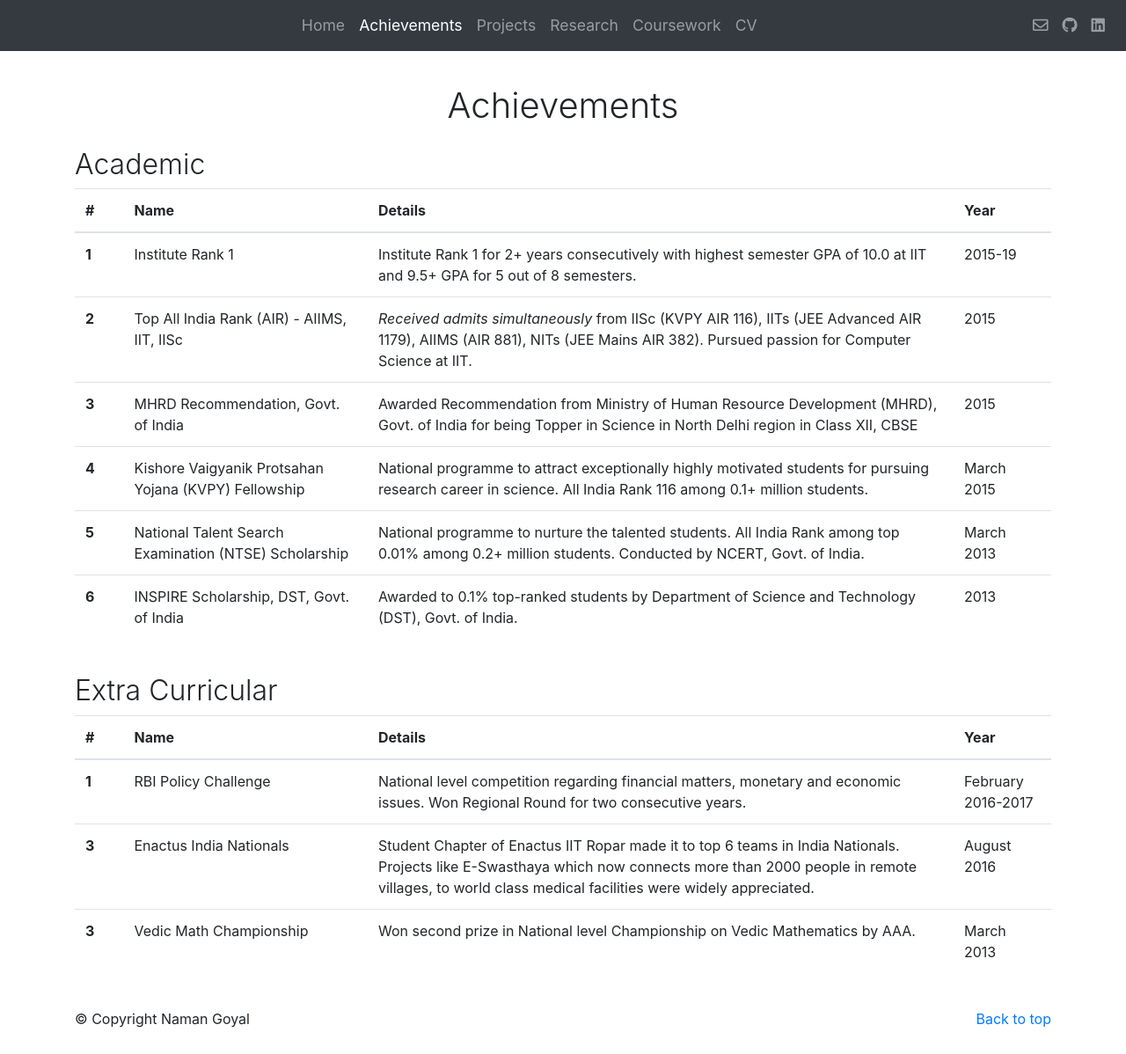
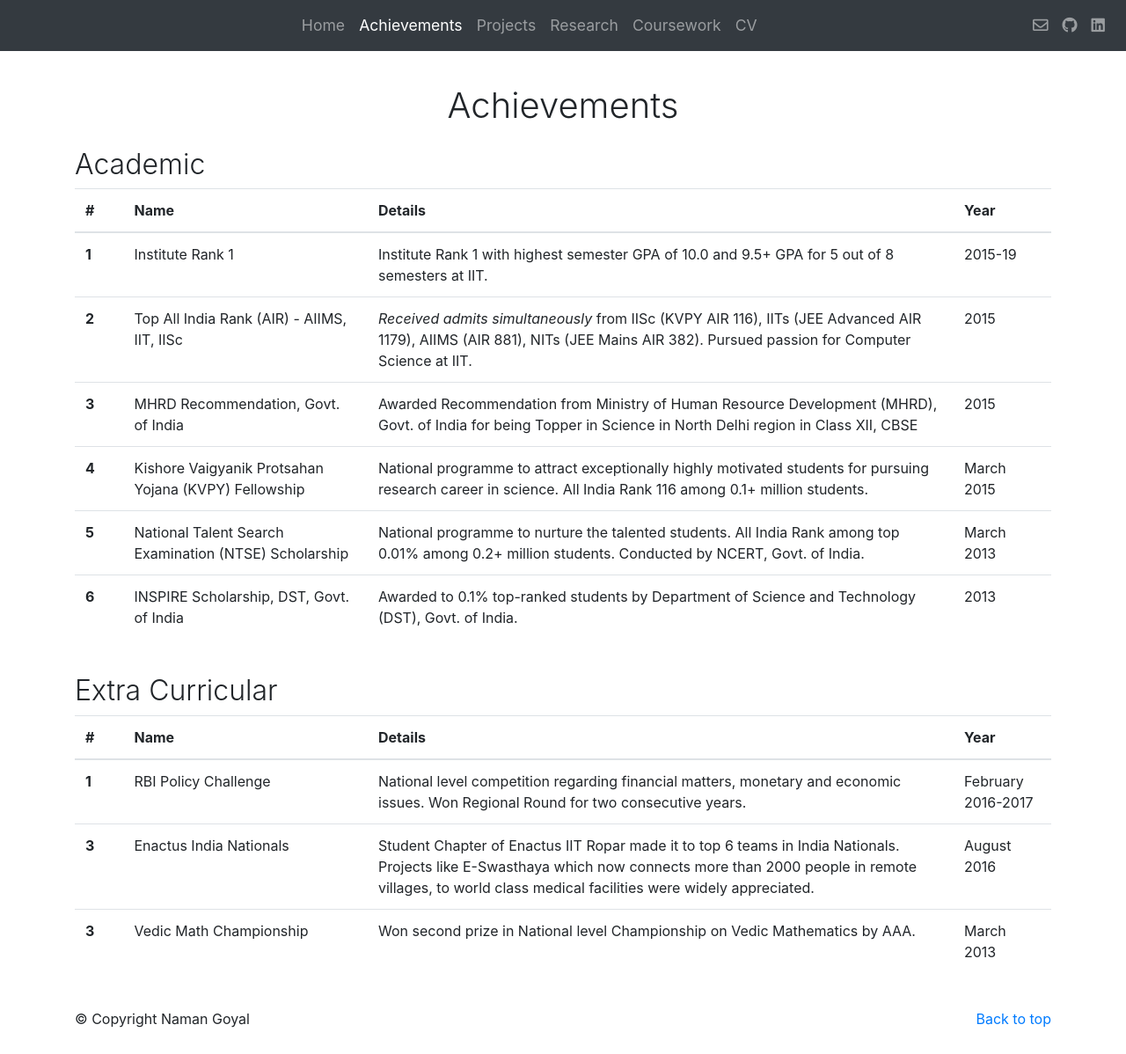
Before and after one commit to thenamangoyal/thenamangoyal.github.io, a Jekyll site: the page built from achievements.html, in a window 1280 px wide and 1198 px high. Shown: the whole window at 88% size. Built offline with Jekyll 4.4.1, drawn with Linux system fonts in a browser that asks for light colours; nearby versions of some CDN libraries.

Commit message:
achievements ir 1

```diff
--- a/achievements.html
+++ b/achievements.html
@@ -25,7 +25,7 @@ permalink: "/achievements"
             <tr>
                 <th scope="row">1</th>
                 <td>Institute Rank 1</td>
-                <td>Institute Rank 1 for 2+ years consecutively with highest semester GPA of 10.0 at IIT and 9.5+ GPA for 5 out of 8 semesters.
+                <td>Institute Rank 1 with highest semester GPA of 10.0 and 9.5+ GPA for 5 out of 8 semesters at IIT.
                 </td>
                 <td>2015-19</td>
             </tr>
```
